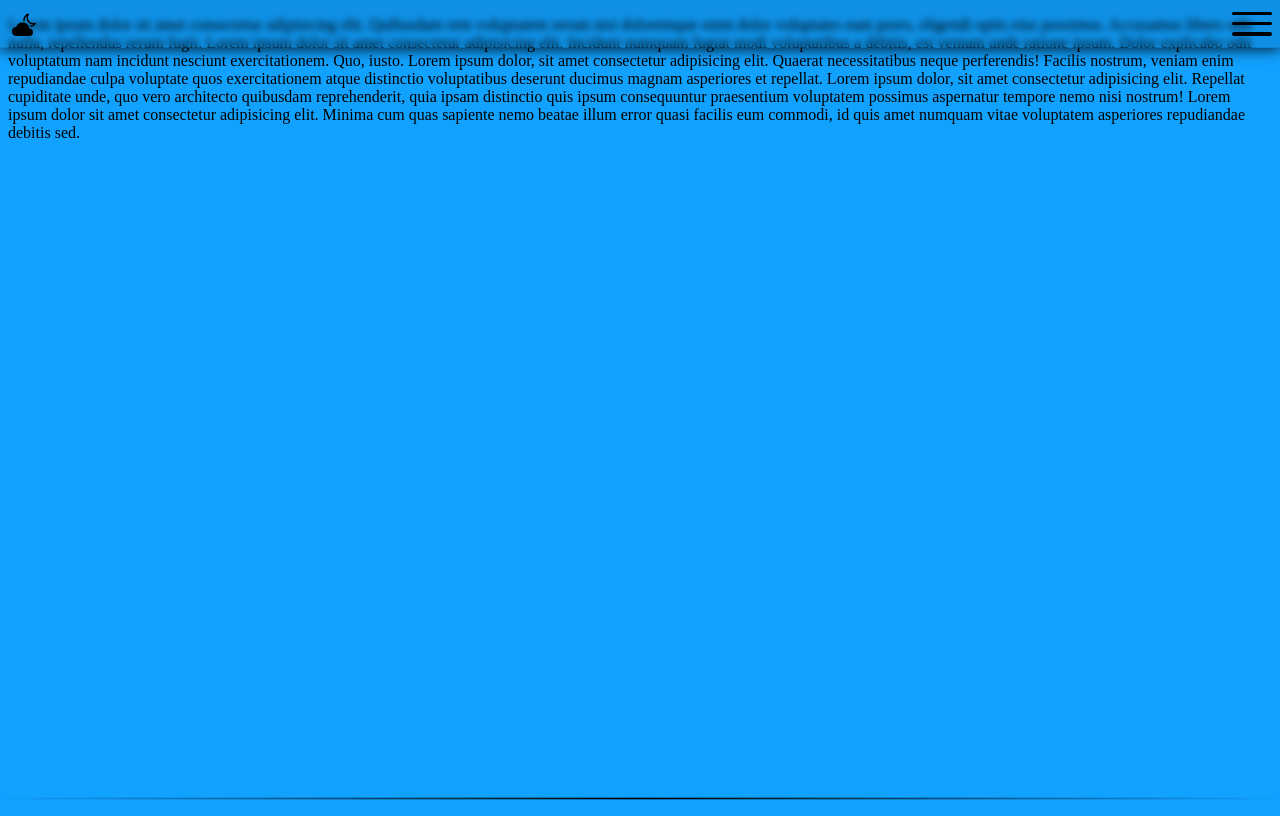
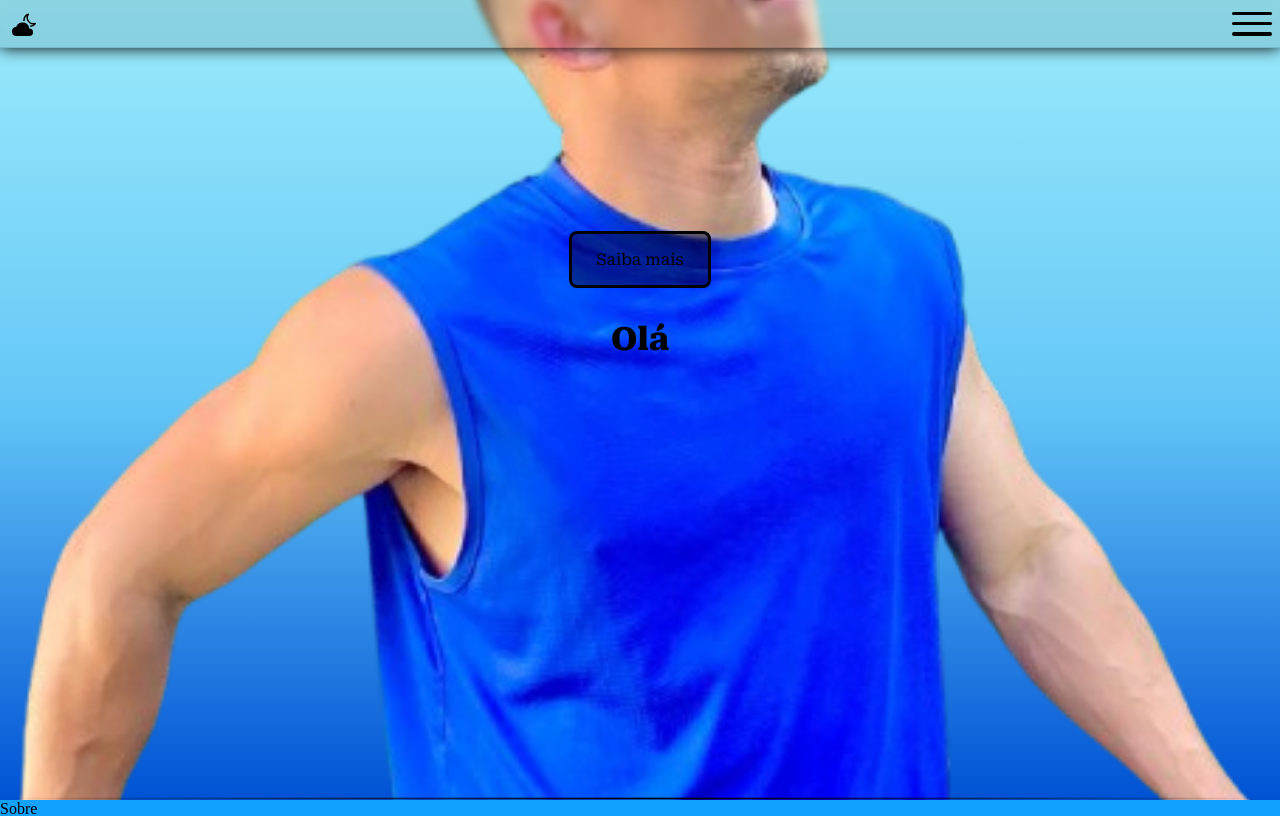
Before and after one commit to geilsonsrz/jordanio, a React (Vite) app: page / in a window 1280 px wide. Shown: the top 816 px of the page. Built offline with nearby package versions, Linux system fonts and the light colour scheme.

Commit message:
Estrutura tela inicial

```diff
--- a/src/App.scss
+++ b/src/App.scss
@@ -11,7 +11,6 @@ html { scroll-behavior: smooth; }
 .tela {
     display: flex;
     min-height: 100vh;
-    padding: 1rem .5rem;
 }
 
 .bordaGradiente {
@@ -32,14 +31,16 @@ html { scroll-behavior: smooth; }
 .tema1 {
     color: $t1-cor-maior;
     background-color: $t1-bg-maior;
-
     transition: ease-in-out .7s;
 
+    // FUNDO DA TELA
     .tela { background-color: $t1-bg-tela; }
 
+    // ÍCONE DO MENU
     .linha
     { background-color: $t1-icone-menu }
 
+    // DIVISOR DE TELAS
     .bordaGradiente {
         &:after {
           background: linear-gradient(to right, transparent, $t1-cor-maior, transparent);
@@ -48,21 +49,32 @@ html { scroll-behavior: smooth; }
         }
     }
 
+    // BARRA DE NAVEGAÇÃO
     .navBar {
         border-bottom: solid .1em rgba($t1-icone-menu,  0.1);
         background-color: rgba($t1-icone-menu,  0.1);
         box-shadow: $t1-sombra 0em 0em 1em;
     }
 
+    // MENU MENOR
     .conteinerMenuMenor {
         color: $t1-icone-menu;
         box-shadow: $t1-sombra 0em 0em 0.2em;
     }
+
+    // TELA INICIAL
+    .telaInicial {
+        background: #9CECFB;
+        background: -webkit-linear-gradient(to bottom, #9CECFB, #65C7F7, #0052D4);
+        background: linear-gradient(to bottom, #9CECFB, #65C7F7, #0052D4);
+    }
+
 }
 
 .tema2 {
     color: #eee;
     background-color: #000077;
+    transition: ease-in-out .7s;
 
     transition: ease-in-out .7s;
 
@@ -76,4 +88,16 @@ html { scroll-behavior: smooth; }
           -webkit-mask-image: linear-gradient(transparent, #fff, transparent);
         }
     }
+
+
+    // TELA INICIAL
+    .telaInicial {
+        background: #000428;
+        background: -webkit-linear-gradient(to bottom, #000077, #000428);
+        background: linear-gradient(to bottom, #000077, #000428);
+
+        .bgFoto {
+            transform: rotateY(180deg);
+        }
+    }
 }
--- /dev/null
+++ b/src/componentes/Botao/Botao.scss
@@ -0,0 +1,22 @@
+
+
+.botao {
+    display: flex;
+    align-items: center;
+    justify-content: center;
+    padding: 1rem 1.5rem;
+    border-radius: .5rem;
+    border: solid 0.2rem #000;
+    background-color: rgba(#000, .4);
+
+    &:active {
+        transform: scale(0.95);
+    }
+
+}
+
+a {
+    text-decoration: none;
+    &:link { color: inherit; }
+    &:visited { color: inherit; }
+}
--- /dev/null
+++ b/src/componentes/Botao/index.jsx
@@ -0,0 +1,15 @@
+import './Botao.scss'
+
+
+export default function Botao({className}) {
+
+    return (
+        <a
+        href="https://www.instagram.com/jordan_ny23/"
+        target="_blank"
+        className={`botao ${className || ''}`}
+        >
+            Saiba mais
+        </a>
+    )
+}
--- a/src/componentes/TelaInicial/TelaInicial.scss
+++ b/src/componentes/TelaInicial/TelaInicial.scss
@@ -1,4 +1,27 @@
 
 .telaInicial {
-    background-color: none;
+    transition: ease-in-out .7s;
 }
+
+
+.bgFoto {
+    display: flex;
+    flex-direction: column;
+    align-items: center;
+    width: 100%;
+    height: 100vh;
+    background-image: url('../../../public/jordandio.png');
+    background-size: cover;
+    background-position: center;
+
+    .btn {
+        position: absolute;
+        bottom: 0;
+        margin-bottom: 40%;
+    }
+
+}
+
+.txtTitulo {
+    margin-top: 25%;
+}
--- a/src/componentes/TelaInicial/index.jsx
+++ b/src/componentes/TelaInicial/index.jsx
@@ -1,3 +1,4 @@
+import Botao from '../Botao'
 import './TelaInicial.scss'
 
 
@@ -5,11 +6,12 @@ export default function TelaInicial({className}) {
 
     return (
         <span id='telaInicial' className={`tela telaInicial bordaGradiente ${className || ''}`}>
-            Lorem ipsum dolor sit amet consectetur adipisicing elit. Quibusdam rem voluptatem rerum nisi doloremque enim dolor voluptates eum porro, eligendi optio eius possimus. Accusamus libero odit nulla, repellendus rerum fugit.
-            Lorem ipsum dolor sit amet consectetur adipisicing elit. Incidunt numquam fugiat modi voluptatibus a debitis, est veniam unde ratione ipsum. Dolor explicabo odit voluptatum nam incidunt nesciunt exercitationem. Quo, iusto.
-            Lorem ipsum dolor, sit amet consectetur adipisicing elit. Quaerat necessitatibus neque perferendis! Facilis nostrum, veniam enim repudiandae culpa voluptate quos exercitationem atque distinctio voluptatibus deserunt ducimus magnam asperiores et repellat.
-            Lorem ipsum dolor, sit amet consectetur adipisicing elit. Repellat cupiditate unde, quo vero architecto quibusdam reprehenderit, quia ipsam distinctio quis ipsum consequuntur praesentium voluptatem possimus aspernatur tempore nemo nisi nostrum!
-            Lorem ipsum dolor sit amet consectetur adipisicing elit. Minima cum quas sapiente nemo beatae illum error quasi facilis eum commodi, id quis amet numquam vitae voluptatem asperiores repudiandae debitis sed.
+            <span className='bgFoto'>
+                <span className='txtTitulo fontePrimaria'>
+                    Olá
+                </span>
+                <Botao className='btn fonteSecundaria'/>
+            </span>
         </span>
     )
 }
--- a/src/cores.scss
+++ b/src/cores.scss
@@ -1,3 +1,32 @@
+@import url('https://fonts.googleapis.com/css2?family=Abril+Fatface&family=Roboto+Serif:ital,opsz,wght@0,8..144,100..900;1,8..144,100..900&display=swap');
+@import url('https://fonts.googleapis.com/css2?family=Abril+Fatface&family=Roboto+Mono:ital,wght@0,100..700;1,100..700&family=Roboto+Serif:ital,opsz,wght@0,8..144,100..900;1,8..144,100..900&display=swap');
+
+/*
+    FONTES
+*/
+// FONTE PRIMÁRIA
+.fontePrimaria {
+    font-size: 2rem;
+    font-family: "Roboto Serif", serif;
+    font-optical-sizing: auto;
+    font-weight: 800;
+    font-style: normal;
+    font-variation-settings:
+      "wdth" 100,
+      "GRAD" 0;
+}
+// FONTE SECUNDÁRIA
+.fonteSecundaria {
+    font-family: "Roboto Serif", serif;
+    font-optical-sizing: auto;
+    font-weight: 400;
+    font-style: normal;
+    font-variation-settings:
+      "wdth" 100,
+      "GRAD" 0;
+}
+
+
 /*
     CORES TEMA 1 - CLARO
 */
```
Also changed, not shown: public/jordandio.png (added), 1 other file (tests, documents, lock files or other folders).
